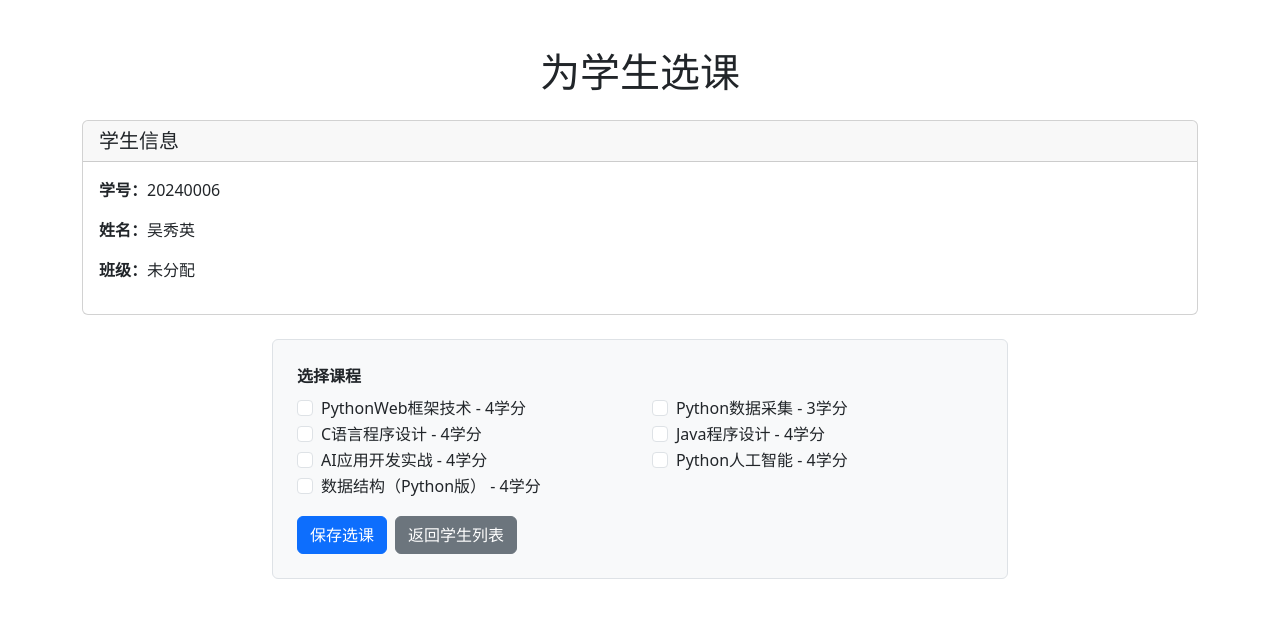
After one commit to TianxuHuang/sims, a Django app: page /student/enroll/8/ in a window 1280 px wide. The commit adds this page. Shown: the top 618 px of the page. Run offline with Django 5.2, Linux system fonts and the light colour scheme; data comes from the database, SQL or seed files in the repository; both versions use the stored data as it was after the commit.

Commit message:
学生选课功能

```diff
--- a/student/models.py
+++ b/student/models.py
@@ -15,6 +15,7 @@ class Student(models.Model):
     address = models.CharField(max_length=200, verbose_name='家庭地址')
     avatar = models.ImageField(upload_to='avatars/', verbose_name='头像', blank=True, null=True)
     class_field = models.ForeignKey('classes.Class', on_delete=models.SET_NULL, verbose_name='班级', blank=True, null=True, related_name='students')
+    courses = models.ManyToManyField('course.Course', verbose_name='所选课程', blank=True, related_name='students')
 
     class Meta:
         verbose_name = '学生'
--- /dev/null
+++ b/student/templates/student/enroll_course.html
@@ -0,0 +1,55 @@
+<!DOCTYPE html>
+<html lang="zh-CN">
+<head>
+    <meta charset="UTF-8">
+    <meta name="viewport" content="width=device-width, initial-scale=1.0">
+    <title>学生选课</title>
+    <link href="https://fastly.jsdelivr.net/npm/bootstrap@5.3.0/dist/css/bootstrap.min.css" rel="stylesheet">
+</head>
+<body>
+    <div class="container mt-5">
+        <h1 class="text-center mb-4">为学生选课</h1>
+        <div class="card mb-4">
+            <div class="card-header">
+                <h5 class="mb-0">学生信息</h5>
+            </div>
+            <div class="card-body">
+                <p><strong>学号：</strong>{{ student.student_id }}</p>
+                <p><strong>姓名：</strong>{{ student.name }}</p>
+                <p><strong>班级：</strong>{{ student.class_field.name|default:"未分配" }}</p>
+            </div>
+        </div>
+        <div class="row justify-content-center">
+            <div class="col-md-8">
+                <form method="post" class="border p-4 rounded bg-light">
+                    {% csrf_token %}
+                    <div class="mb-3">
+                        <label class="form-label"><strong>选择课程</strong></label>
+                        <div class="row">
+                            {% for course in all_courses %}
+                            <div class="col-md-6">
+                                <div class="form-check">
+                                    <input class="form-check-input" type="checkbox" name="courses" value="{{ course.pk }}" id="course_{{ course.pk }}" {% if course in enrolled_courses %}checked{% endif %}>
+                                    <label class="form-check-label" for="course_{{ course.pk }}">
+                                        {{ course.name }} - {{ course.credits }}学分
+                                    </label>
+                                </div>
+                            </div>
+                            {% empty %}
+                            <div class="col-12">
+                                <p class="text-muted">暂无课程可供选择</p>
+                            </div>
+                            {% endfor %}
+                        </div>
+                    </div>
+                    <div class="d-flex gap-2">
+                        <button type="submit" class="btn btn-primary">保存选课</button>
+                        <a href="{% url 'student:list_student' %}" class="btn btn-secondary">返回学生列表</a>
+                    </div>
+                </form>
+            </div>
+        </div>
+    </div>
+    <script src="https://fastly.jsdelivr.net/npm/bootstrap@5.3.0/dist/js/bootstrap.bundle.min.js"></script>
+</body>
+</html>
--- a/student/templates/student/list_student.html
+++ b/student/templates/student/list_student.html
@@ -83,6 +83,7 @@
                         <td>{{ student.email }}</td>
                         <td>{{ student.address }}</td>
                         <td>
+                            <a href="{% url 'student:enroll_course' student.pk %}" class="btn btn-sm btn-info">选课</a>
                             <a href="{% url 'student:edit_student' student.pk %}" class="btn btn-sm btn-warning">编辑</a>
                             <a href="{% url 'student:delete_student' student.pk %}" class="btn btn-sm btn-danger">删除</a>
                         </td>
--- a/student/urls.py
+++ b/student/urls.py
@@ -8,4 +8,5 @@ urlpatterns = [
     path('add/', views.add_student, name='add_student'),
     path('edit/<int:pk>/', views.edit_student, name='edit_student'),
     path('delete/<int:pk>/', views.delete_student, name='delete_student'),
+    path('enroll/<int:pk>/', views.enroll_course, name='enroll_course'),
 ]
--- a/student/views.py
+++ b/student/views.py
@@ -3,6 +3,7 @@ from django.core.paginator import Paginator
 from .forms import StudentForm
 from .models import Student
 from classes.models import Class
+from course.models import Course
 
 
 def list_student(request):
@@ -87,3 +88,22 @@ def delete_student(request, pk):
 
 def home(request):
     return render(request, 'home.html')
+
+
+def enroll_course(request, pk):
+    student = get_object_or_404(Student, pk=pk)
+    all_courses = Course.objects.all()
+    enrolled_courses = student.courses.all()
+
+    if request.method == 'POST':
+        course_ids = request.POST.getlist('courses')
+        student.courses.set(course_ids)
+        student.save()
+        return redirect('student:list_student')
+
+    context = {
+        'student': student,
+        'all_courses': all_courses,
+        'enrolled_courses': enrolled_courses
+    }
+    return render(request, 'student/enroll_course.html', context)
```
Also changed, not shown: db.sqlite3, student/migrations/0004_student_courses.py (added), 2 other files.
